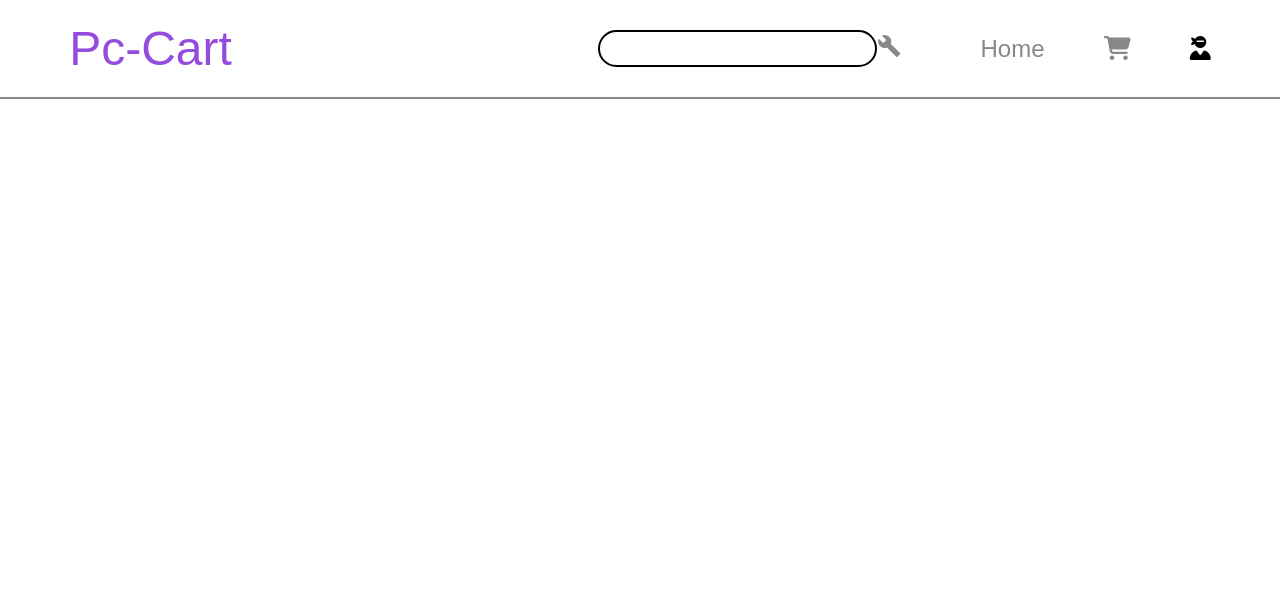
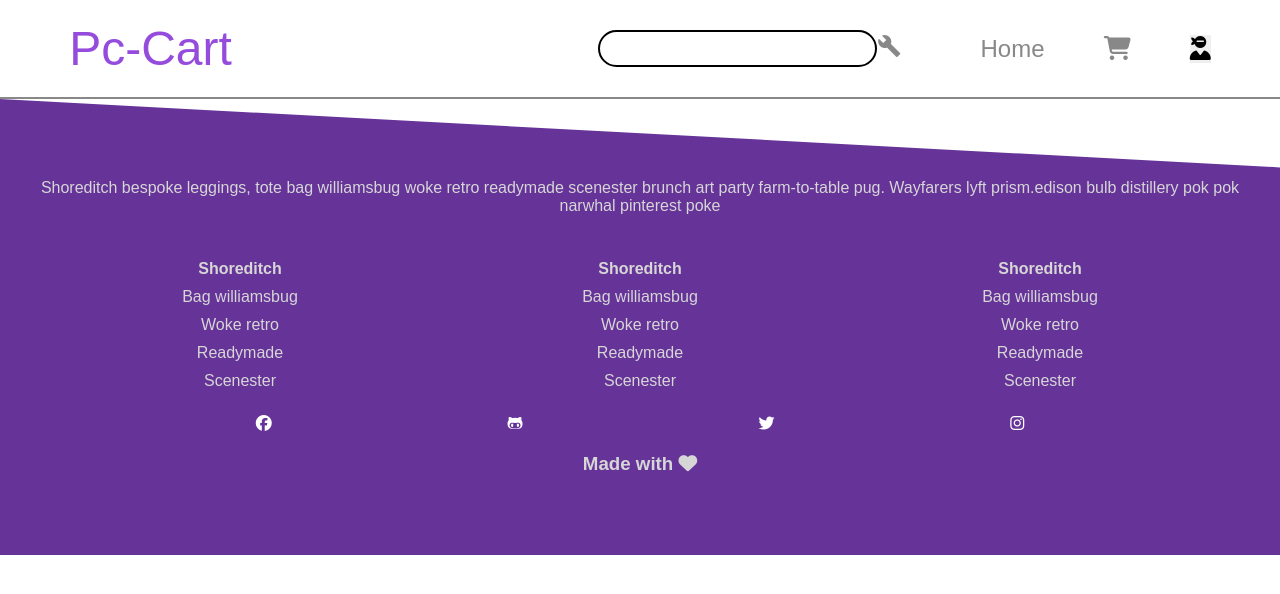
Before and after one commit to Adnan-shamsi/pc-cart, a PHP site: page / in a window 1280 px wide. Shown: the top 594 px of the page. Run offline with PHP 8.4, Linux system fonts and the light colour scheme; some libraries are stand-ins or nearby versions; some web fonts are replaced.

Commit message:
Navbar 3

```diff
--- a/pccart/css/index.css
+++ b/pccart/css/index.css
@@ -1,8 +1,79 @@
+.unstyle-list {
+  list-style-type: none;
+  text-decoration: none;
+}
+.unstyle-list li {
+  padding: 5px;
+}
+
+.footer {
+  background-color: rebeccapurple;
+  clip-path: polygon(0% 0%, 100% 15%, 100% 100%, 0% 100%);
+  color: #d6d6d6;
+}
+.footer_description, .footer_links {
+  display: flex;
+  padding: 20px;
+  flex: 1;
+  justify-content: space-around;
+}
+.footer .social {
+  display: flex;
+  justify-content: space-evenly;
+}
+.footer .social a {
+  color: white;
+}
+.footer .love_heading {
+  text-align: center;
+  padding: 20px 40px;
+}
+
+.footer1 {
+  padding: 60px 20px;
+  text-align: center;
+  display: flex;
+  flex-flow: column wrap;
+  justify-items: space-around;
+}
+
+@media (max-width: 600px) {
+  .footer {
+    clip-path: polygon(0% 0%, 100% 10%, 100% 100%, 0% 100%);
+  }
+  .footer .footer_links {
+    flex-direction: column;
+  }
+  .footer .footer_links .unstyle-list {
+    padding: 10px;
+  }
+}
+@media (max-width: 900px) {
+  nav ul {
+    flex-direction: column;
+  }
+
+  nav ul > li {
+    padding: 10px;
+  }
+
+  .footer1 {
+    flex-direction: column;
+  }
+}
+@media (min-width: 901px) and (max-width: 1200px) {
+  .dropdown-content {
+    right: 0;
+  }
+
+  .logo {
+    max-width: 300px;
+  }
+}
 * {
   margin: 0;
   padding: 0;
   box-sizing: border-box;
-  background-color: white;
   font-family: Arial;
 }
 
@@ -19,9 +90,7 @@
   border-radius: 500px;
   font-size: 20px;
   outline: 0;
-
 }
-
 
 .search_whole input:focus {
   caret-color: red;
@@ -29,7 +98,7 @@
 
 .logo a {
   font-family: "Biryani", sans-serif;
-  color: rgb(149, 76, 221);
+  color: #954cdd;
   font-size: 2em;
   text-align: center;
 }
@@ -38,54 +107,28 @@ header {
   border-bottom: 2px solid #888888;
 }
 
-
-ul {
+nav ul {
   list-style-type: none;
   font-size: 1.5em;
 }
 
-li a {
+nav li a {
   text-decoration: none;
   transition: transform 2s;
   color: #888888;
 }
 
-li:not(:first-child):hover {
-  transform: scale(1.2);
-}
-
-ul {
+nav ul {
   display: flex;
   justify-content: space-evenly;
   align-content: center;
   align-items: center;
   padding: 10px;
-
 }
 
 .logo {
   flex: 1;
   max-width: 450px;
-}
-
-@media (max-width :900px) {
-  ul {
-    flex-direction: column;
-  }
-
-  ul>li {
-    padding: 10px;
-  }
-}
-
-@media (min-width:901px) and (max-width:1200px) {
-  .dropdown-content {
-    right: 0;
-  }
-
-  .logo {
-    max-width: 300px;
-  }
 }
 
 .dropbtn {
@@ -104,13 +147,12 @@ ul {
   position: absolute;
   background-color: #f1f1f1;
   min-width: 160px;
-
   box-shadow: 0px 8px 16px 0px rgba(0, 0, 0, 0.2);
   z-index: 1;
 }
 
 .dropdown-content a {
-  color: rgb(180, 180, 180);
+  color: #b4b4b4;
   font-size: 16px;
   padding: 12px 16px;
   text-decoration: none;
@@ -118,7 +160,7 @@ ul {
 }
 
 .dropdown-content a:hover {
-  background-color: rgb(149, 76, 221);
+  background-color: #954cdd;
   color: white;
 }
 
@@ -126,5 +168,4 @@ ul {
   display: block;
 }
 
-
 /*# sourceMappingURL=index.css.map */
--- a/pccart/index.html
+++ b/pccart/index.html
@@ -11,7 +11,6 @@
       media="screen"
       href="css/index.css"
     />
-
     <link
       href="https://fonts.googleapis.com/css?family=Biryani&display=swap"
       rel="stylesheet"
@@ -52,6 +51,56 @@
         </ul>
       </nav>
     </header>
+    <footer>
+      <div class="footer">
+        <div class="footer1">
+          <div class="footer_description">
+            <p>
+              Shoreditch bespoke leggings, tote bag williamsbug woke retro
+              readymade scenester brunch art party farm-to-table pug. Wayfarers
+              lyft prism.edison bulb distillery pok pok narwhal pinterest poke
+            </p>
+          </div>
+          <div class="footer_links">
+            <div class="footer121">
+              <ul class="unstyle-list">
+                <li><strong>Shoreditch</strong></li>
+                <li>Bag williamsbug</li>
+                <li>Woke retro</li>
+                <li>Readymade</li>
+                <li>Scenester</li>
+              </ul>
+            </div>
+            <div class="footer122">
+              <ul class="unstyle-list">
+                <li><strong>Shoreditch</strong></li>
+                <li>Bag williamsbug</li>
+                <li>Woke retro</li>
+                <li>Readymade</li>
+                <li>Scenester</li>
+              </ul>
+            </div>
+            <div class="footer123">
+              <ul class="unstyle-list">
+                <li><strong>Shoreditch</strong></li>
+                <li>Bag williamsbug</li>
+                <li>Woke retro</li>
+                <li>Readymade</li>
+                <li>Scenester</li>
+              </ul>
+            </div>
+          </div>
+          <div class="break"></div>
+          <div class="social">
+            <a href=""><i class="fab fa-facebook"></i></a>
+            <a href=""><i class="fab fa-github-alt"></i></a>
+            <a href=""><i class="fab fa-twitter"></i></a>
+            <a href=""><i class="fab fa-instagram"></i></a>
+          </div>
+          <h3 class="love_heading">Made with <i class="fas fa-heart"></i></h3>
+        </div>
+      </div>
+    </footer>
     <script>
       $(document).ready(function() {
         $(".dropdown").on("click", function() {
```
Also changed, not shown: 1 other file.
